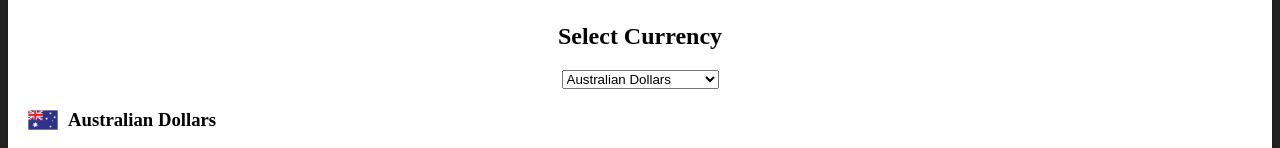
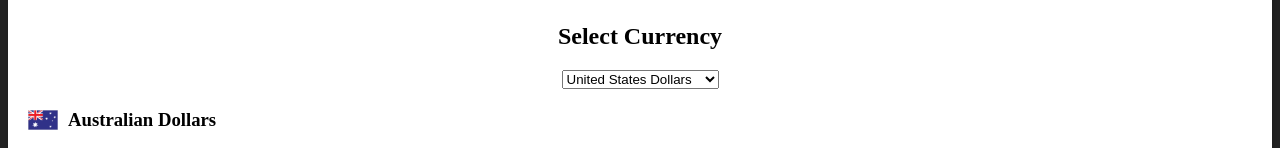
Before and after one commit to immanoj16/Currency-Convertor, a React app: page / in a window 1280 px wide. Shown: the part 277-425 px from the top of the page. Built offline with nearby package versions, Linux system fonts and the light colour scheme.

Commit message:
remove the australian dollar code through filter method

```diff
--- a/src/js/components/SelectCurrency.js
+++ b/src/js/components/SelectCurrency.js
@@ -2,11 +2,14 @@ import React from 'react';
 import PropTypes from 'prop-types';
 
 const SelectCurrency = (props) => {
+
     const {currencies, onSelectCurrency} = props;
+    const filteredCurrencies = currencies.filter(currency => currency.code !== 'AUD');
+
     return (
         <select onChange={(e) => onSelectCurrency(e.target.value)}>
             {
-                currencies.map(currency => {
+                filteredCurrencies.map(currency => {
                     const {code, name} = currency;
                     return <option key={code} value={code}>{name}</option>
                 })
```
